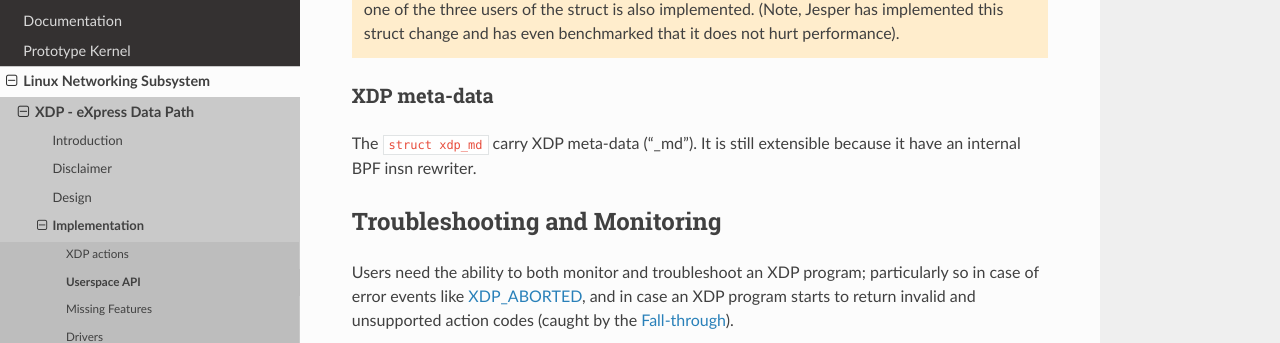
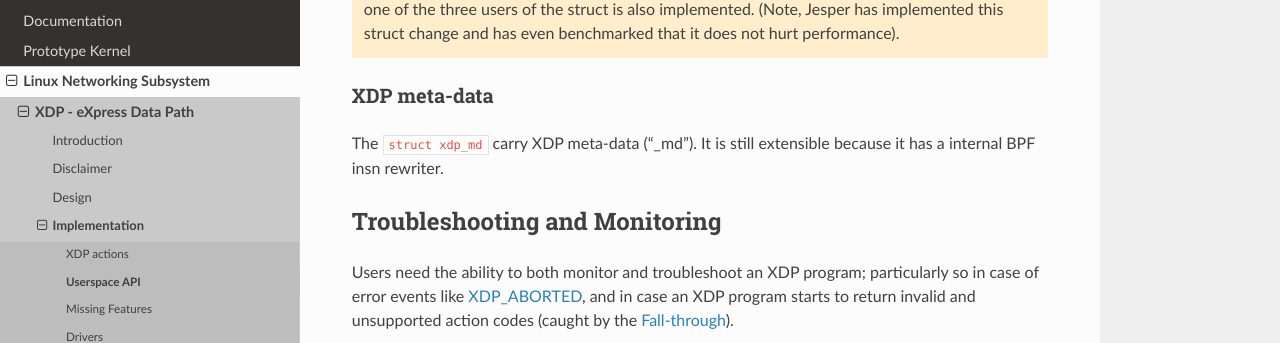
Before and after one commit to netoptimizer/prototype-kernel, a Sphinx documentation site: the page built from kernel/Documentation/networking/XDP/implementation/userspace_api.rst, in a window 1280 px wide and 900 px high, scrolled down 989 px. Shown: the part 124-467 px from the top of the window. Built offline with Sphinx 7.4.7 and the Read the Docs theme 2.0.0, drawn with Linux system fonts in a browser that asks for light colours.

Commit message:
docs: minor rewording
o s/is might/it might
o s/it have/it has

Signed-off-by: Alexander Alemayhu <alexander@alemayhu.com>

```diff
--- a/kernel/Documentation/networking/XDP/design/requirements.rst
+++ b/kernel/Documentation/networking/XDP/design/requirements.rst
@@ -87,7 +87,7 @@
 
 In the future, this strict memory model might be relaxed, but for now
 it is a strict requirement.  With a more flexible
-:ref:`ref_prog_negotiation` is might be possible to negotiate another
+:ref:`ref_prog_negotiation` it might be possible to negotiate another
 memory model. Given some specific XDP use-case might not require this
 strict memory model.
 
--- a/kernel/Documentation/networking/XDP/implementation/userspace_api.rst
+++ b/kernel/Documentation/networking/XDP/implementation/userspace_api.rst
@@ -69,7 +69,7 @@
 -------------
 
 The ``struct xdp_md`` carry XDP meta-data ("_md").  It is still
-extensible because it have an internal BPF insn rewriter.
+extensible because it has a internal BPF insn rewriter.
 
 .. Daniel: extensibility wrt struct xdp_md, then it's done the same
    way as done for tc with 'shadow' struct __sk_buff. The concept of
```
